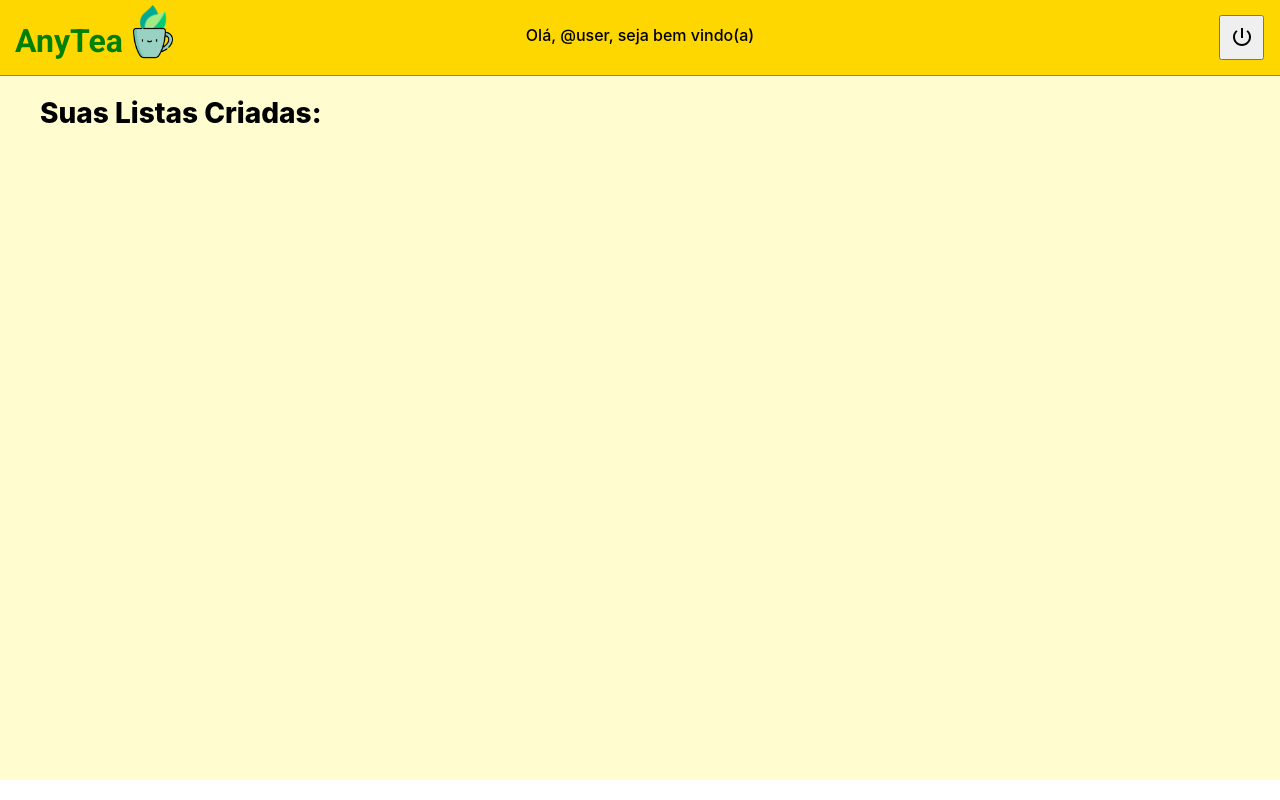
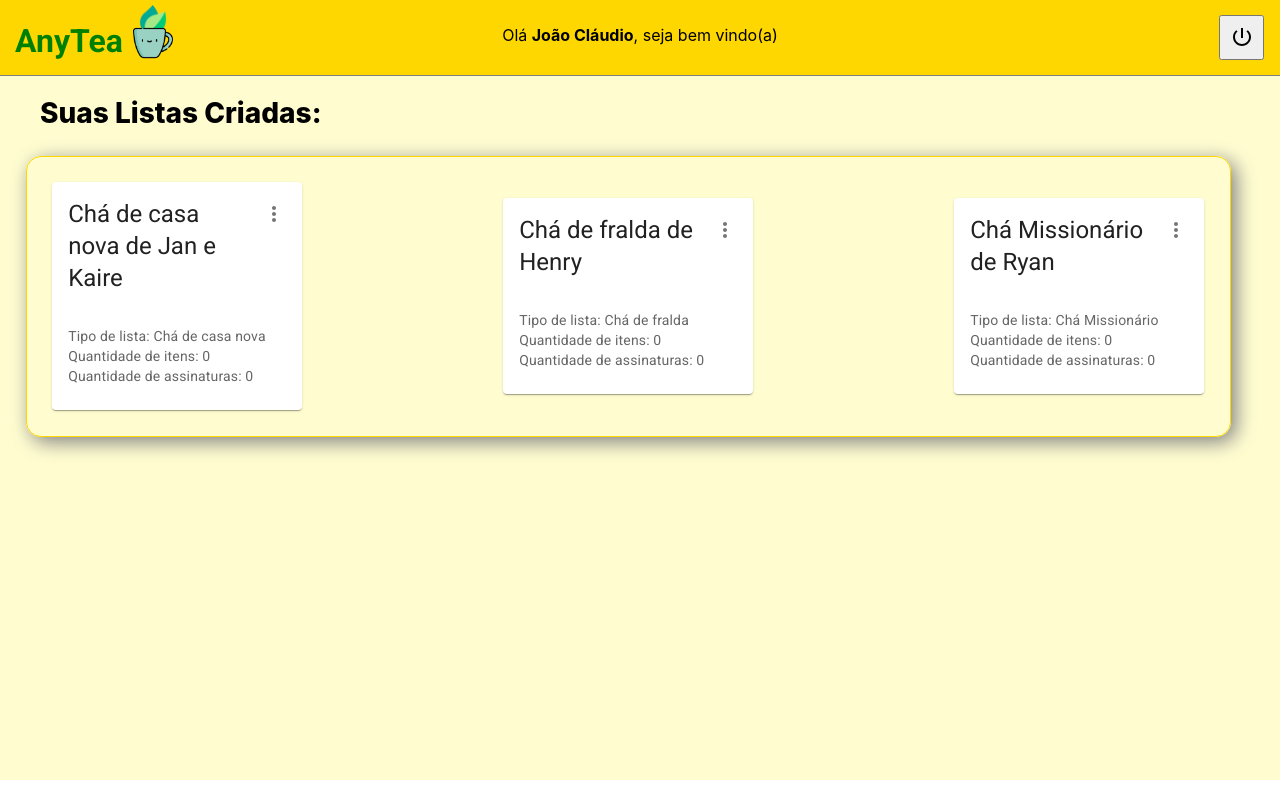
Before and after one commit to cloudandrade/HouseTeaList, a React (Create React App) app: page / in a window 1280 px wide. Built offline with nearby package versions, Linux system fonts and the light colour scheme.

Commit message:
layout pagina inicial e listas

```diff
--- /dev/null
+++ b/src/helpers/mock.data.js
@@ -0,0 +1,58 @@
+exports.userInfo = {
+  id: 1,
+  nome: 'João Cláudio',
+  usuario: 'aspenstevens',
+  senha: '123456',
+  tokenAcesso:
+    'asdglkjnbasdg54sadg.84sadgf654sdg654asdg684sdg984sadg564sd435x5s7e5r7se453#',
+  listas: [
+    {
+      id: 1,
+      nomeLista: 'Chá de casa nova de Jan e Kaire',
+      tipoLista: 'Chá de casa nova',
+      qtdItensTotal: 0,
+      qtdItensAssinados: 0,
+      itens: [],
+      config: {
+        imagem: '',
+        color1: '',
+        color2: '',
+        color3: '',
+        titulo: '',
+        mensagem: '',
+      },
+    },
+    {
+      id: 2,
+      nomeLista: 'Chá de fralda de Henry',
+      tipoLista: 'Chá de fralda',
+      qtdItensTotal: 0,
+      qtdItensAssinados: 0,
+      itens: [],
+      config: {
+        imagem: '',
+        color1: '',
+        color2: '',
+        color3: '',
+        titulo: '',
+        mensagem: '',
+      },
+    },
+    {
+      id: 3,
+      nomeLista: 'Chá Missionário de Ryan',
+      tipoLista: 'Chá Missionário',
+      qtdItensTotal: 0,
+      qtdItensAssinados: 0,
+      itens: [],
+      config: {
+        imagem: '',
+        color1: '',
+        color2: '',
+        color3: '',
+        titulo: '',
+        mensagem: '',
+      },
+    },
+  ],
+};
--- a/src/pages/home/components/Header.js
+++ b/src/pages/home/components/Header.js
@@ -6,7 +6,7 @@ import './styles.css';
 import PowerOffIcon from '@mui/icons-material/PowerSettingsNew';
 // import { Container } from './styles';
 
-function Header() {
+function Header({ nomeUsuario }) {
   return (
     <>
       {/* NAVBAR */}
@@ -24,7 +24,7 @@ function Header() {
         </div>
 
         <div className="header-text">
-          Olá, @user, seja bem vindo(a)
+          Olá <strong>{nomeUsuario}</strong>, seja bem vindo(a)
         </div>
 
         <button className="header-button">
--- a/src/pages/home/components/MyLists.js
+++ b/src/pages/home/components/MyLists.js
@@ -1,15 +1,105 @@
+import MoreVertIcon from '@mui/icons-material/MoreVert';
+
+import Card from '@mui/material/Card';
+import CardContent from '@mui/material/CardContent';
+import CardHeader from '@mui/material/CardHeader';
+import IconButton from '@mui/material/IconButton';
+import Typography from '@mui/material/Typography';
+import Button from '@mui/material/Button';
+import Menu from '@mui/material/Menu';
+import MenuItem from '@mui/material/MenuItem';
 import React from 'react';
+
+import './styles.css';
 
 // import { Container } from './styles';
 
-function MyLists() {
+function MyLists({ listas }) {
   return (
     <>
       <div className="mylists-container">
+        <br />
         <span className="mylists-title">Suas Listas Criadas: </span>
+        <div className="mylists-listarea">
+          {listas.map((i) => {
+            return (
+              <CustomCard
+                id={i.id}
+                nomeLista={i.nomeLista}
+                tipoLista={i.tipoLista}
+                qtdItens={i.qtdItensTotal}
+                qtdAssinados={i.qtdItensAssinados}
+              />
+            );
+          })}
+        </div>
       </div>
     </>
   );
 }
 
+function CustomCard({
+  nomeLista,
+  tipoLista,
+  qtdItens,
+  qtdAssinados,
+}) {
+  const [anchorEl, setAnchorEl] = React.useState(null);
+  const open = Boolean(anchorEl);
+  const handleClick = (event) => {
+    setAnchorEl(event.currentTarget);
+  };
+  const handleClose = () => {
+    setAnchorEl(null);
+  };
+
+  return (
+    <>
+      <Card sx={{ maxWidth: 250 }}>
+        <CardHeader
+          action={
+            <>
+              <IconButton
+                aria-label="settings"
+                id="basic-button"
+                aria-controls={open ? 'basic-menu' : undefined}
+                aria-haspopup="true"
+                aria-expanded={open ? 'true' : undefined}
+                onClick={handleClick}
+              >
+                <MoreVertIcon />
+              </IconButton>
+              <Menu
+                id="basic-menu"
+                anchorEl={anchorEl}
+                open={open}
+                onClose={handleClose}
+                MenuListProps={{
+                  'aria-labelledby': 'basic-button',
+                }}
+              >
+                <MenuItem onClick={handleClose}>Ver</MenuItem>
+                <MenuItem onClick={handleClose}>Editar</MenuItem>
+                <MenuItem onClick={handleClose}>Excluir</MenuItem>
+              </Menu>
+            </>
+          }
+          title={nomeLista}
+        />
+        <CardContent>
+          <Typography variant="body2" color="text.secondary">
+            Tipo de lista: {tipoLista}
+          </Typography>
+          <Typography variant="body2" color="text.secondary">
+            Quantidade de itens: {qtdItens}
+          </Typography>
+          <Typography variant="body2" color="text.secondary">
+            Quantidade de assinaturas: {qtdAssinados}
+          </Typography>
+        </CardContent>
+      </Card>
+    </>
+  );
+}
+
 export default MyLists;
--- a/src/pages/home/components/styles.css
+++ b/src/pages/home/components/styles.css
@@ -9,7 +9,7 @@
 }
 
 .header-text {
-  font-weight: 500;
+  font-weight: 400;
   font-size: 16px;
   margin-top: 25px;
 }
@@ -73,11 +73,24 @@
   font-size: 28px;
   margin-top: 20px;
   margin-left: 40px;
+  width: 100%;
 }
 
 .mylists-container {
-  display: flex;
   background-color: #fffdd0;
   width: 100%;
   min-height: 88vh;
 }
+
+.mylists-listarea {
+  display: flex;
+  flex-direction: row;
+  justify-content: space-between;
+  align-items: center;
+  border: 1px solid #ffd700;
+  padding: 2%;
+  width: 90%;
+  margin: 2%;
+  border-radius: 15px;
+  box-shadow: 5px 5px 20px grey;
+}
--- a/src/pages/home/index.js
+++ b/src/pages/home/index.js
@@ -2,14 +2,17 @@ import React from 'react';
 
 import Header from './components/Header';
 import MyLists from './components/MyLists';
+import { userInfo } from '../../helpers/mock.data';
 
 // import { Container } from './styles';
 
 function home() {
+  const { id: idUser, nome, usuario, tokenAcesso, listas } = userInfo;
+
   return (
     <>
-      <Header />
-      <MyLists />
+      <Header nomeUsuario={nome} />
+      <MyLists listas={listas} />
     </>
   );
 }
```
Also changed, not shown: src/pages/home/components/mock.data.js (deleted).
